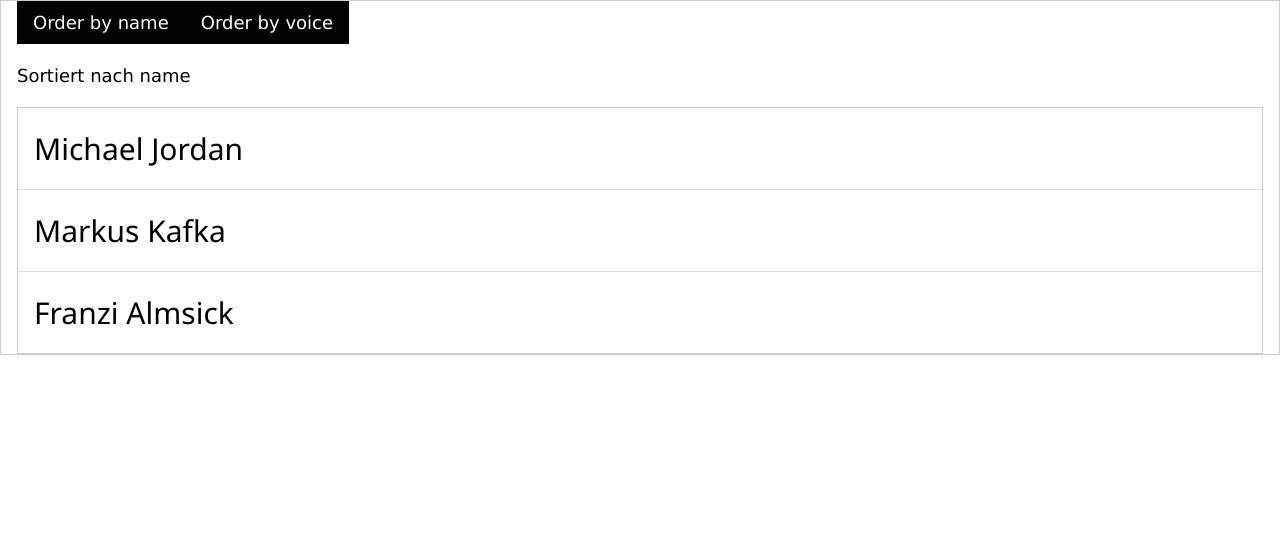
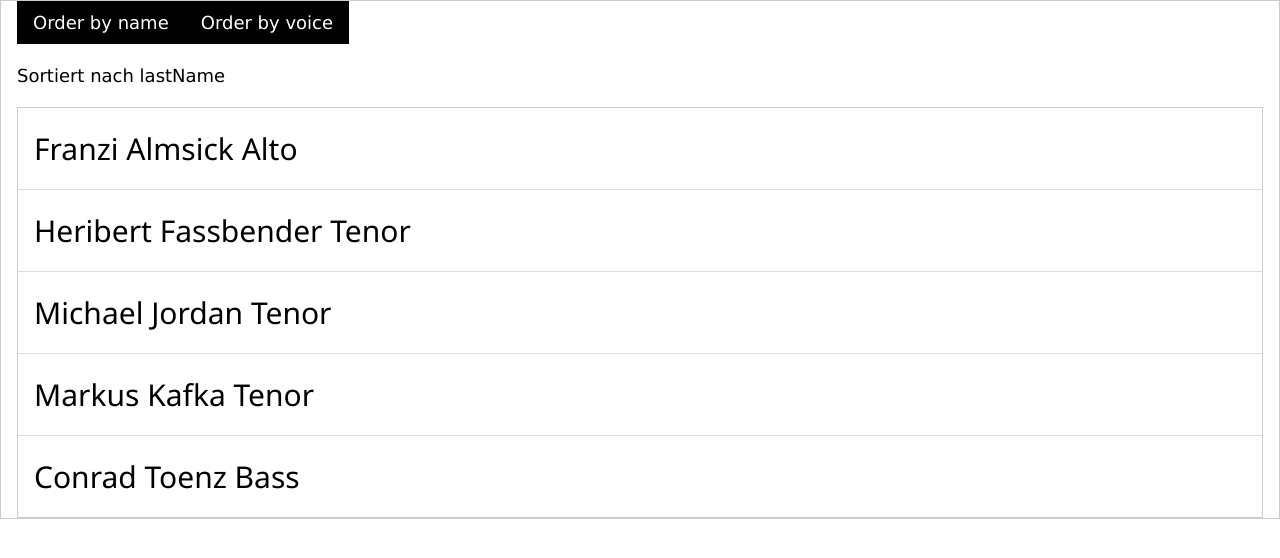
Before and after one commit to docwarems/score-rent-vue, a Vue app in the folder client/: page / in a window 1280 px wide. Shown: the top 558 px of the page. Built offline with nearby package versions, Linux system fonts and the light colour scheme.

Commit message:
Sortierung pe computed Property

```diff
--- a/client/src/App.vue
+++ b/client/src/App.vue
@@ -1,6 +1,6 @@
 <template>
   <div class="w3-container w3-border w3-large">
-    <button class="w3-button w3-black" @click="handleClick('name')">Order by name</button>
+    <button class="w3-button w3-black" @click="handleClick('lastName')">Order by name</button>
     <button class="w3-button w3-black" @click="handleClick('voice')">Order by voice</button>
     <UserList :users="users" :order="order" />
   </div>
@@ -18,9 +18,11 @@
     const users = ref<User[]>([
       { firstName: 'Michael', lastName: 'Jordan', id: '1', voice: 'Tenor' },
       { firstName: 'Markus', lastName: 'Kafka', id: '2', voice: 'Tenor' },
+      { firstName: 'Conrad', lastName: 'Toenz', id: '4', voice: 'Bass' },
+      { firstName: 'Heribert', lastName: 'Fassbender', id: '5', voice: 'Tenor' },
       { firstName: 'Franzi', lastName: 'Almsick', id: '3', voice: 'Alto' }
     ])
-    const order = ref<OrderTerm>('name')
+    const order = ref<OrderTerm>('lastName')
 
     const handleClick = (term: OrderTerm) => {
       order.value = term
--- a/client/src/components/UserList.vue
+++ b/client/src/components/UserList.vue
@@ -2,15 +2,15 @@
   <div class="job-list">
     <p>Sortiert nach {{ order }}</p>
     <ul class="w3-ul w3-border">
-      <li v-for="user in users" :key="user.id">
-        <h2>{{ user.firstName }} {{ user.lastName }}</h2>
+      <li v-for="user in orderedUsers" :key="user.id">
+        <h2>{{ user.firstName }} {{ user.lastName }} {{ user.voice }}</h2>
       </li>
     </ul>
   </div>
 </template>
 
 <script lang="ts">
-import { defineComponent, type PropType, ref } from 'vue'
+import { defineComponent, type PropType, computed } from 'vue'
 import { type User, type OrderTerm } from '../types/user'
 
 export default defineComponent({
@@ -26,7 +26,15 @@
       required: true
     }
   },
-  setup() {},
+  setup(props) {
+    const orderedUsers = computed(() => {
+      return [...props.users].sort((a: User, b: User) => {
+        return a[props.order] > b[props.order] ? 1 : -1
+      })
+    })
+
+    return { orderedUsers }
+  },
   methods: {}
 })
 </script>
--- a/client/src/types/user.ts
+++ b/client/src/types/user.ts
@@ -7,4 +7,4 @@
 
 export type Voice = 'Soprano' | 'Alto' | 'Tenor' | 'Bass'
 
-export type OrderTerm = 'name' | 'voice'
+export type OrderTerm = 'lastName' | 'voice'
```
